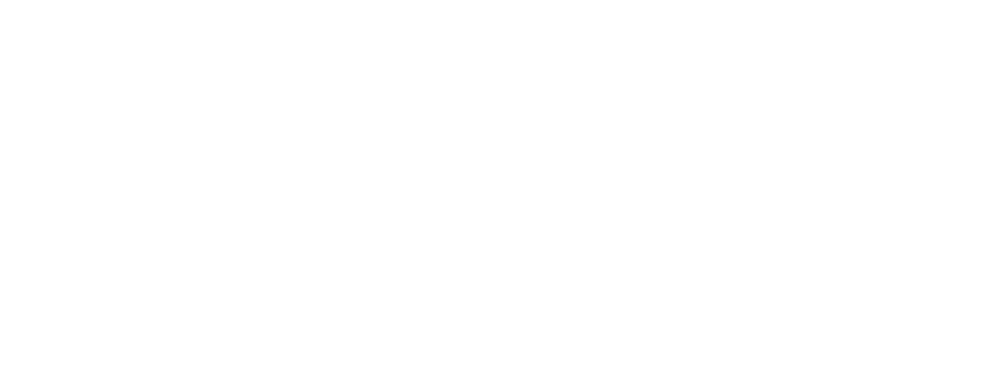
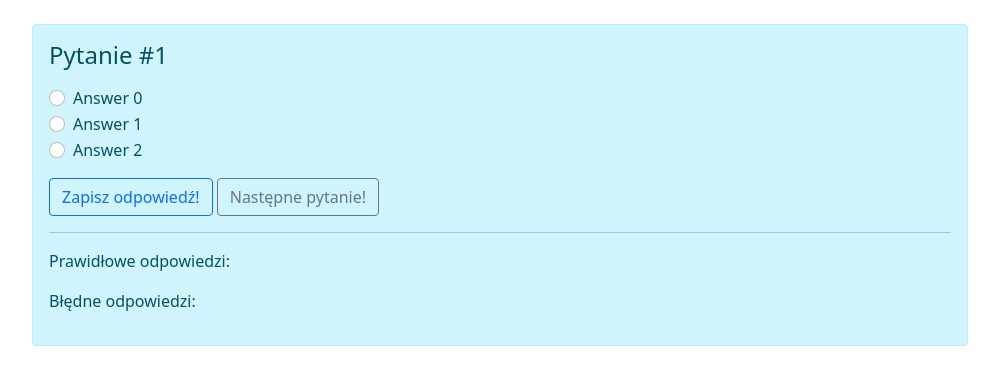
Before and after one commit to Dawid-Kawka/quiz, a plain HTML site: page index.html in a window 1280 px wide. Shown: the whole page, without its empty margins (140-1139 px from the left). Drawn offline with nearby package versions, Linux system fonts and the light colour scheme.

Commit message:
Add primary templete html in index.html

```diff
--- a/index.html
+++ b/index.html
@@ -13,6 +13,73 @@
     />
   </head>
   <body>
+    <div class="container w-75 m-4 mx-auto">
+      <div class="alert alert-info">
+        <h4 class="alert-heading">Pytanie #1</h4>
+        <p id="questionParagraph"></p>
+        <div class="form-check">
+          <input
+            type="radio"
+            id="radioCheck0"
+            class="form-check-input"
+            name="answerRadio"
+            value=""
+            data-index="0"
+          />
+          <label for="radioCheck0" id="answer0" class="form-check-lable">
+            Answer 0
+          </label>
+          <div class="valid-feedback">Prawidłowo!</div>
+          <div class="invalid-feedback">Nieprawidłowo!</div>
+        </div>
+        <div class="form-check">
+          <input
+            type="radio"
+            id="radioCheck1"
+            class="form-check-input"
+            name="answerRadio"
+            value=""
+            data-index="1"
+          />
+          <label for="radioCheck1" id="answer1" class="form-check-lable">
+            Answer 1
+          </label>
+          <div class="valid-feedback">Prawidłowo!</div>
+          <div class="invalid-feedback">Nieprawidłowo!</div>
+        </div>
+        <div class="form-check">
+          <input
+            type="radio"
+            id="radioCheck2"
+            class="form-check-input"
+            name="answerRadio"
+            value=""
+            data-index="2"
+          />
+          <label for="radioCheck2" id="answer2" class="form-check-lable">
+            Answer 2
+          </label>
+          <div class="valid-feedback">Prawidłowo!</div>
+          <div class="invalid-feedback">Nieprawidłowo!</div>
+        </div>
+
+        <div class="mt-3">
+          <button id="saveAnswerButton" class="btn btn-outline-primary">
+            Zapisz odpowiedź!
+          </button>
+          <button
+            id="nextQuestionButton"
+            class="btn btn-outline-secondary ml-2"
+          >
+            Następne pytanie!
+          </button>
+        </div>
+        <hr />
+        <p>Prawidłowe odpowiedzi: <span id="correctAnswers"></span></p>
+        <p>Błędne odpowiedzi: <span id="badAnswers"></span></p>
+      </div>
+    </div>
+
     <script
       src="https://cdn.jsdelivr.net/npm/bootstrap@5.1.3/dist/js/bootstrap.bundle.min.js"
       integrity="sha384-ka7Sk0Gln4gmtz2MlQnikT1wXgYsOg+OMhuP+IlRH9sENBO0LRn5q+8nbTov4+1p"
```
